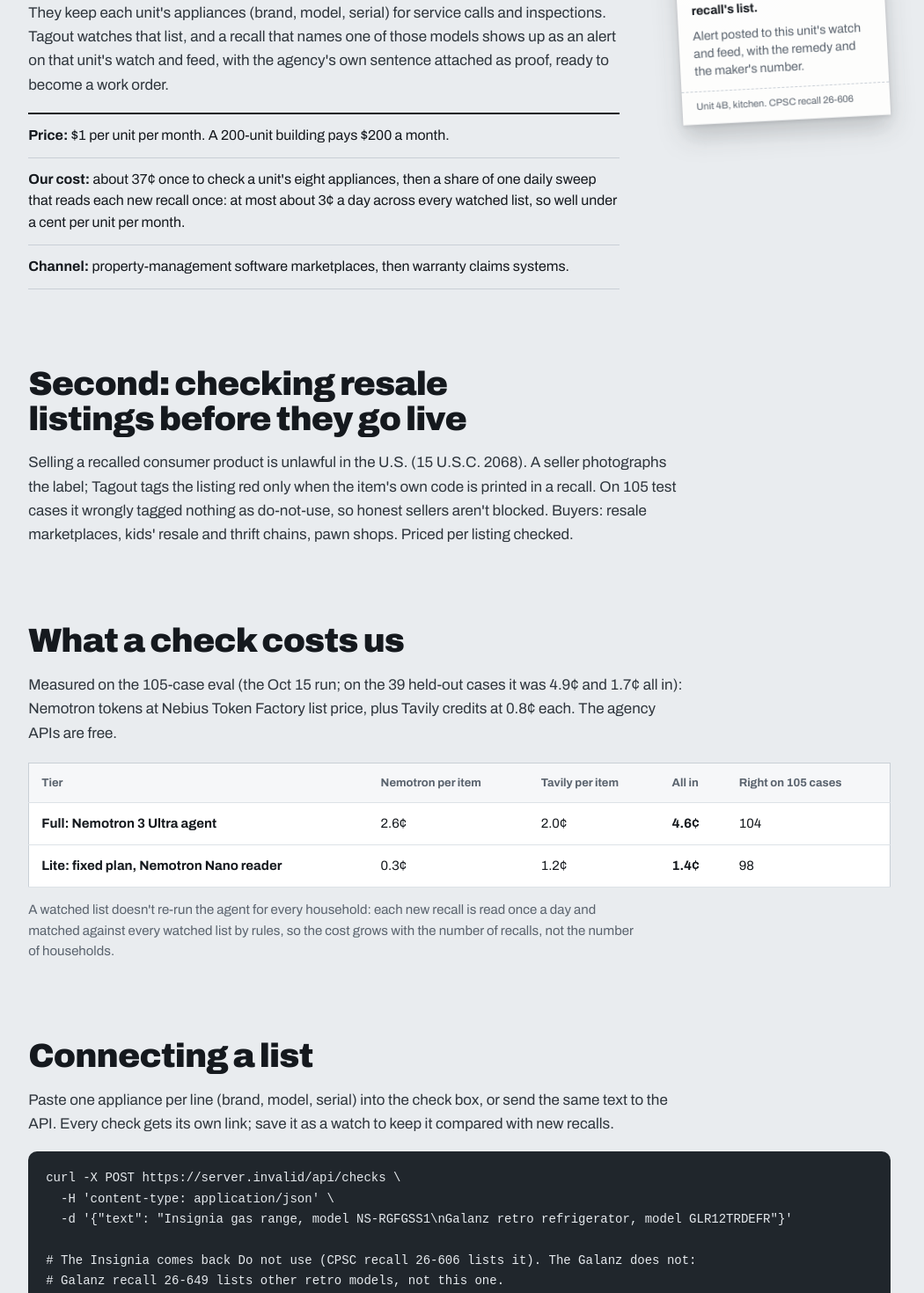
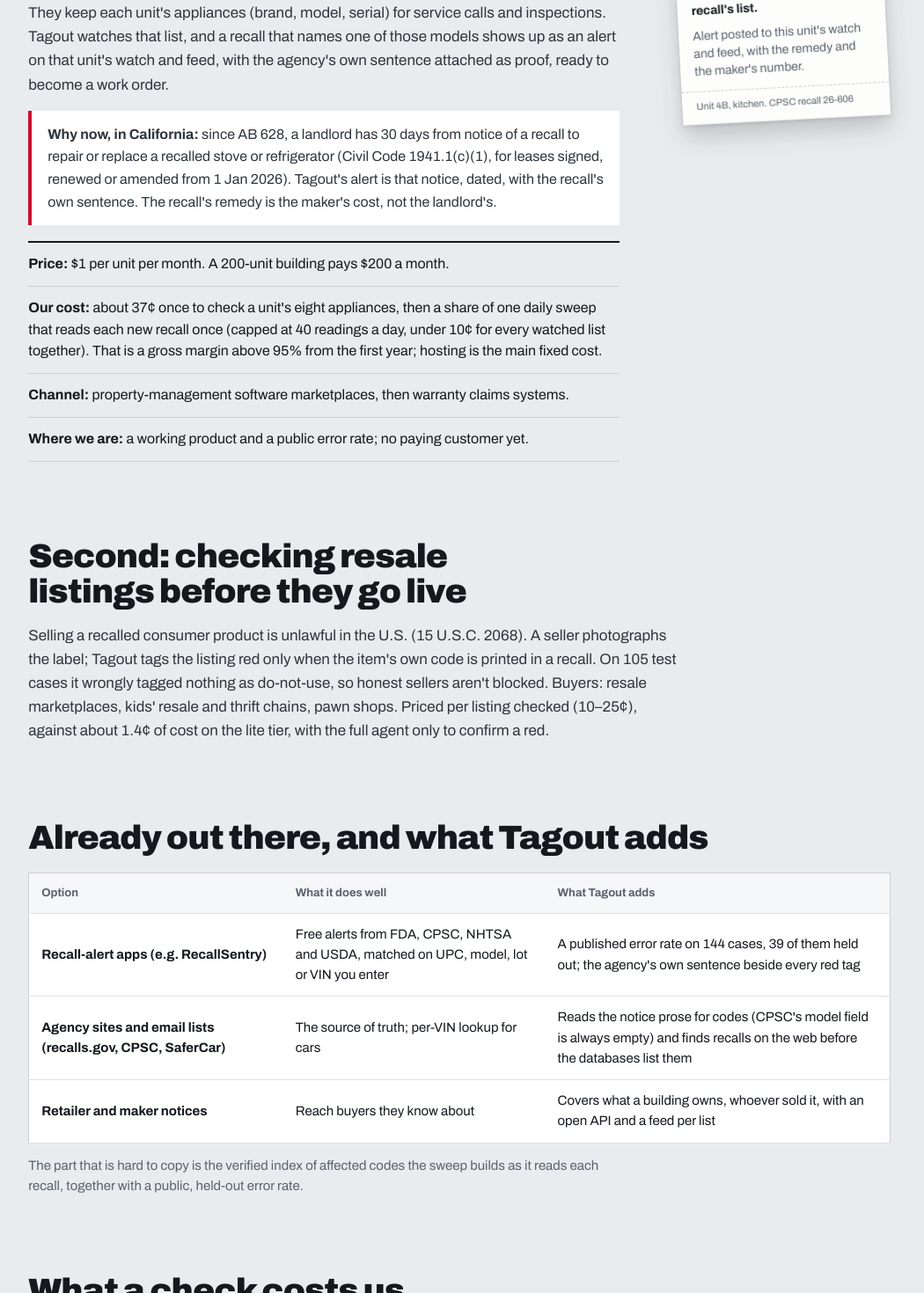
Before and after one commit to RohanGlitched/tagout, a Next.js app: page /business in a window 1280 px wide. Shown: the part 680-2150 px from the top of the page at 88% size, without its empty margins (19-1069 px from the left). Built offline with nearby package versions, Linux system fonts and the light colour scheme; no server answers.

Commit message:
Business: AB 628 and why now, alternatives and what Tagout adds, margin and resale price, no paying customer yet; ladder labelled the Oct 15 run with today's numbers

```diff
--- a/app/business/business.module.css
+++ b/app/business/business.module.css
@@ -134,3 +134,11 @@
     grid-template-columns: minmax(0, 1fr);
   }
 }
+
+.law {
+  margin-top: 16px;
+  padding: 14px 18px;
+  border-left: 4px solid var(--danger);
+  background: var(--stock);
+  font-size: 16px !important;
+}
--- a/app/business/page.tsx
+++ b/app/business/page.tsx
@@ -39,16 +39,24 @@
                 They keep each unit&apos;s appliances (brand, model, serial) for service calls and inspections. Tagout watches that list, and a recall that names one of those
                 models shows up as an alert on that unit&apos;s watch and feed, with the agency&apos;s own sentence attached as proof, ready to become a work order.
               </p>
+              <p className={s.law}>
+                <b>Why now, in California:</b> since AB 628, a landlord has 30 days from notice of a recall to repair or replace a recalled stove or refrigerator (Civil Code
+                1941.1(c)(1), for leases signed, renewed or amended from 1 Jan 2026). Tagout&apos;s alert is that notice, dated, with the recall&apos;s own sentence. The recall&apos;s remedy
+                is the maker&apos;s cost, not the landlord&apos;s.
+              </p>
               <ul className={s.points}>
                 <li>
                   <b>Price:</b> $1 per unit per month. A 200-unit building pays $200 a month.
                 </li>
                 <li>
-                  <b>Our cost:</b> about {money(8 * full)} once to check a unit&apos;s eight appliances, then a share of one daily sweep that reads each new recall once: at most
-                  about 3¢ a day across every watched list, so well under a cent per unit per month.
+                  <b>Our cost:</b> about {money(8 * full)} once to check a unit&apos;s eight appliances, then a share of one daily sweep that reads each new recall once (capped
+                  at 40 readings a day, under 10¢ for every watched list together). That is a gross margin above 95% from the first year; hosting is the main fixed cost.
                 </li>
                 <li>
                   <b>Channel:</b> property-management software marketplaces, then warranty claims systems.
+                </li>
+                <li>
+                  <b>Where we are:</b> a working product and a public error rate; no paying customer yet.
                 </li>
               </ul>
             </div>
@@ -68,7 +76,44 @@
           <p className={s.body}>
             Selling a recalled consumer product is unlawful in the U.S. (15 U.S.C. 2068). A seller photographs the label; Tagout tags the listing red only when the item&apos;s own
             code is printed in a recall. On {summary.cases} test cases it wrongly tagged nothing as do-not-use, so honest sellers aren&apos;t blocked. Buyers: resale marketplaces, kids&apos;
-            resale and thrift chains, pawn shops. Priced per listing checked.
+            resale and thrift chains, pawn shops. Priced per listing checked (10–25¢), against about 1.4¢ of cost on the lite tier, with the full agent only to confirm a red.
+          </p>
+        </section>
+
+        <section className={s.section} aria-labelledby="alt-h">
+          <h2 id="alt-h" className={s.h2}>
+            Already out there, and what Tagout adds
+          </h2>
+          <div className={s.tableWrap}>
+            <table className={s.table}>
+              <thead>
+                <tr>
+                  <th scope="col">Option</th>
+                  <th scope="col">What it does well</th>
+                  <th scope="col">What Tagout adds</th>
+                </tr>
+              </thead>
+              <tbody>
+                <tr>
+                  <th scope="row">Recall-alert apps (e.g. RecallSentry)</th>
+                  <td>Free alerts from FDA, CPSC, NHTSA and USDA, matched on UPC, model, lot or VIN you enter</td>
+                  <td>A published error rate on 144 cases, 39 of them held out; the agency&apos;s own sentence beside every red tag</td>
+                </tr>
+                <tr>
+                  <th scope="row">Agency sites and email lists (recalls.gov, CPSC, SaferCar)</th>
+                  <td>The source of truth; per-VIN lookup for cars</td>
+                  <td>Reads the notice prose for codes (CPSC&apos;s model field is always empty) and finds recalls on the web before the databases list them</td>
+                </tr>
+                <tr>
+                  <th scope="row">Retailer and maker notices</th>
+                  <td>Reach buyers they know about</td>
+                  <td>Covers what a building owns, whoever sold it, with an open API and a feed per list</td>
+                </tr>
+              </tbody>
+            </table>
+          </div>
+          <p className={s.note}>
+            The part that is hard to copy is the verified index of affected codes the sweep builds as it reads each recall, together with a public, held-out error rate.
           </p>
         </section>
 
--- a/components/home/ladder.module.css
+++ b/components/home/ladder.module.css
@@ -104,6 +104,11 @@
 .nums dd[data-warn] {
   color: var(--warning-ink);
 }
+.now {
+  margin-top: 14px;
+  font-size: 14.5px;
+  color: #2f363d;
+}
 .key {
   margin-top: 14px;
   display: flex;
```
Also changed, not shown: components/home/Ladder.tsx (+11 -0 lines).
